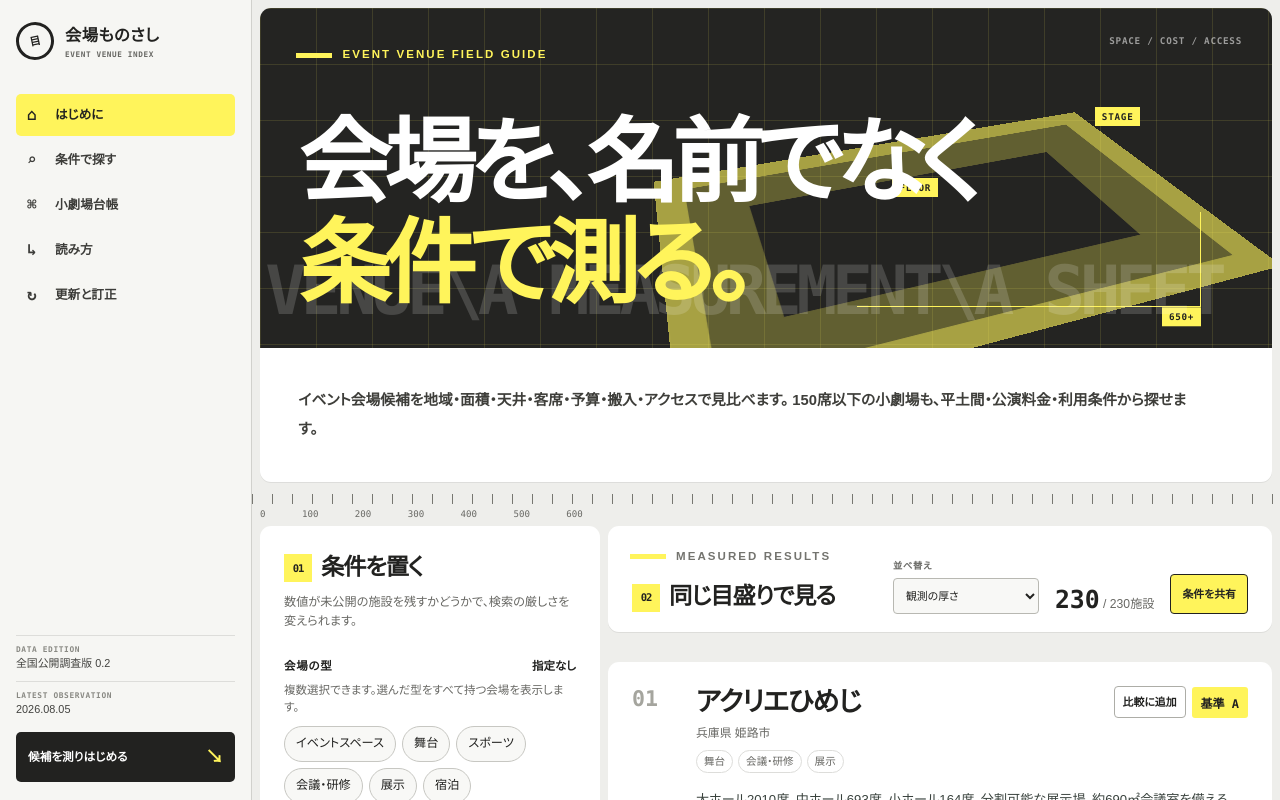
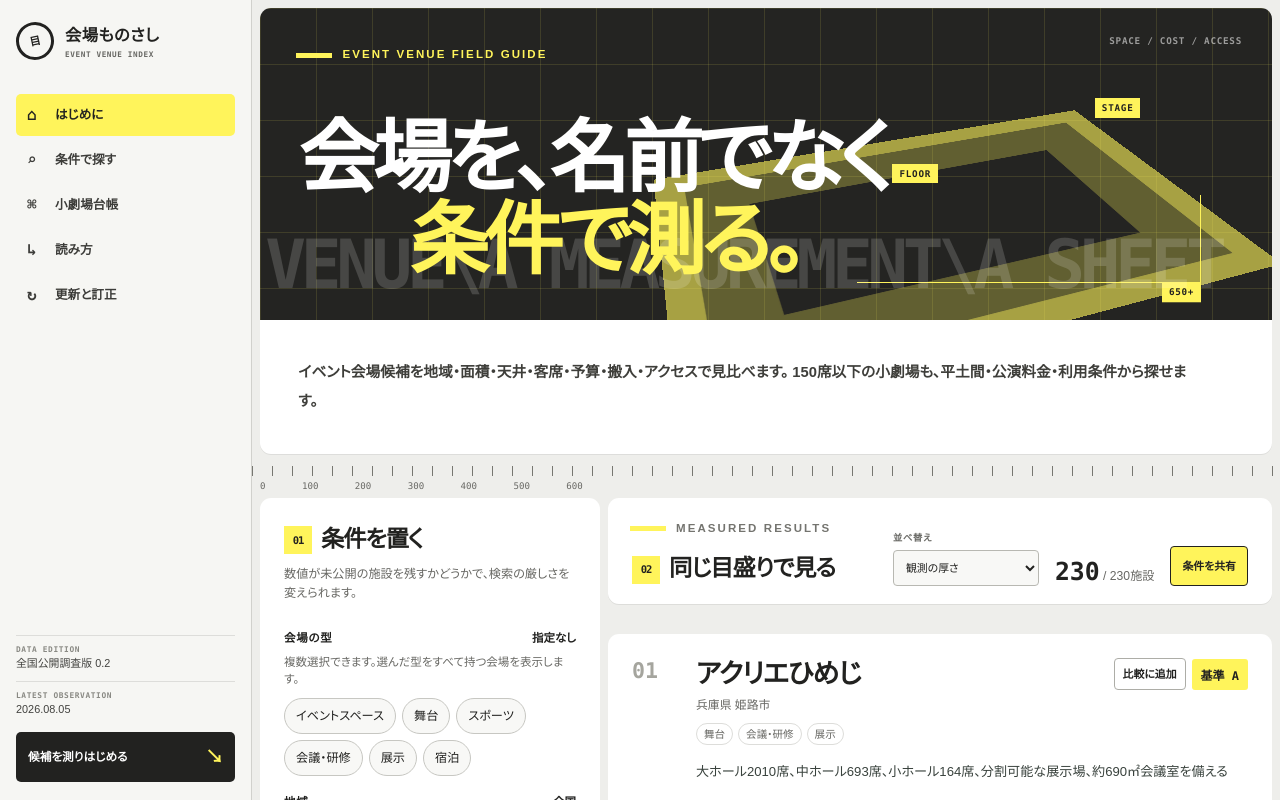
Before and after one commit to aratama-ship-it/venue-monosashi, a Next.js app in the folder web/: page / in a window 1280 px wide. Shown: the top 800 px of the page. Built offline with nearby package versions, Linux system fonts and the light colour scheme.

Commit message:
Balance hero heading typography

```diff
--- a/web/app/editorial-concept.css
+++ b/web/app/editorial-concept.css
@@ -260,13 +260,27 @@ body {
   margin-top: clamp(36px, 7vh, 78px);
   color: white;
   font-family: inherit;
-  font-size: clamp(3rem, 7.2vw, 7.8rem);
+  font-size: clamp(2.7rem, 6.2vw, 6.7rem);
   font-weight: 900;
-  letter-spacing: -0.075em;
-  line-height: 0.96;
+  letter-spacing: -0.065em;
+  line-height: 0.98;
 }
 
 .hero h1 span {
+  display: block;
+  width: max-content;
+  max-width: 100%;
+}
+
+.hero h1 .hero-title-primary {
+  margin-top: 0;
+  color: white;
+  white-space: nowrap;
+}
+
+.hero h1 .hero-title-accent {
+  margin-top: 0.06em;
+  margin-left: 1.4em;
   color: var(--signal);
 }
 
@@ -1257,7 +1271,7 @@ body {
 
   .hero h1 {
     margin-top: 50px;
-    font-size: clamp(3rem, 15vw, 4.8rem);
+    font-size: clamp(2rem, 10vw, 4.1rem);
   }
 
   .hero-visual::before {
--- a/web/app/venue-search.tsx
+++ b/web/app/venue-search.tsx
@@ -1050,8 +1050,8 @@ export function VenueSearch() {
           <div className="hero-visual">
             <p className="eyebrow">EVENT VENUE FIELD GUIDE</p>
             <h1 id="hero-title">
-              会場を、名前でなく
-              <span>条件で測る。</span>
+              <span className="hero-title-primary">会場を、名前でなく</span>
+              <span className="hero-title-accent">条件で測る。</span>
             </h1>
             <div className="hero-drawing" aria-hidden="true">
               <span className="drawing-label">SPACE / COST / ACCESS</span>
```
Also changed, not shown: 10 other files (tests, documents, lock files or other folders).
